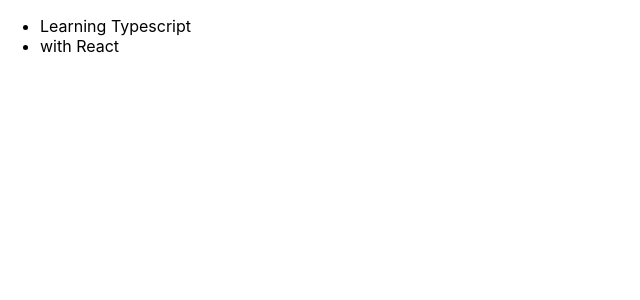
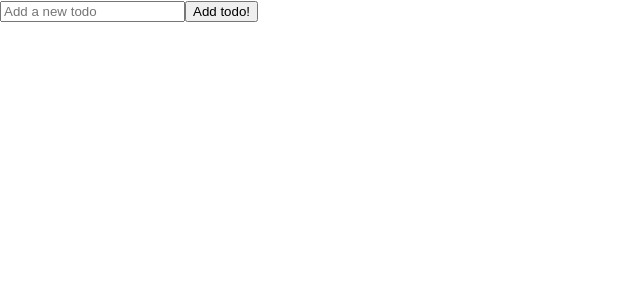
Before and after one commit to betoDavila86/Todos-typescript, a React (Create React App) app: page / in a window 1280 px wide. Shown: the top 300 px of the page, without its empty margins (0-640 px from the left). Built offline with nearby package versions, Linux system fonts and the light colour scheme.

Commit message:
Added NewTodo component

```diff
--- a/src/App.tsx
+++ b/src/App.tsx
@@ -1,14 +1,21 @@
+import { useState } from "react";
+import NewTodo from "./Components/NewTodo/NewTodo";
 import Todos from "./Components/Todos/Todos";
 import Todo from "./models/todo";
 
 function App() {
-  const todos = [
-    new Todo("Learning Typescript"),
-    new Todo("with React")
-  ];
+  const [todos, setTodos] = useState<Todo[]>([]);
+
+  const addTodoHandler = (text: string) => {
+    const newTodo =  new Todo(text);
+    setTodos((prevTodos) => {
+      return prevTodos.concat(newTodo);
+    })
+  }
 
   return (
     <div>
+      <NewTodo onAddTodo={addTodoHandler}/>
       <Todos todos={todos} />
     </div>
   );
--- a/src/Components/NewTodo/NewTodo.tsx
+++ b/src/Components/NewTodo/NewTodo.tsx
@@ -1,6 +1,27 @@
-const NewTodo: React.FC<{}> = (props) => {
-    return <form>
-        <input type="text" placeholder="Add a new todo" />
+import React, { useRef } from "react";
+
+const NewTodo: React.FC<{ onAddTodo: (text: string) => void }> = (props) => {
+    let textInputRef = useRef<HTMLInputElement>(null);
+
+    const submitHandler = (event: React.FormEvent) => {
+        event.preventDefault();
+
+        const enteredText = textInputRef.current!.value;
+        if (enteredText?.trim().length === 0) {
+            // throw an error;
+            return;
+        }
+        props.onAddTodo(enteredText);
+        textInputRef.current!.value = "";
+    }
+    return <form onSubmit={submitHandler}>
+        <input
+            type="text"
+            name="text"
+            placeholder="Add a new todo"
+            ref={textInputRef}
+        />
+        <button type="submit">Add todo!</button>
     </form>
 }
 
```
